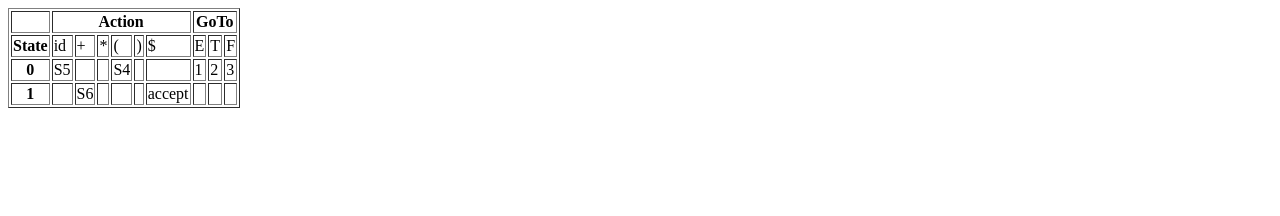
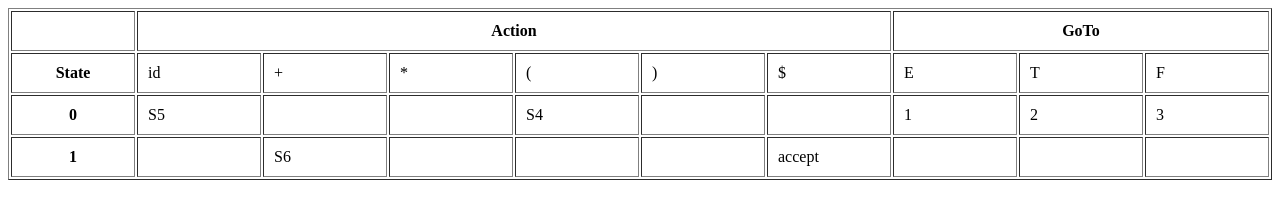
Before and after one commit to lukelego/lukelego.github.io, a website: page ShiftReduceParser/public_html/index.html in a window 1280 px wide. Drawn offline with Linux system fonts and the light colour scheme.

Commit message:
more table testing

```diff
--- a/ShiftReduceParser/public_html/index.html
+++ b/ShiftReduceParser/public_html/index.html
@@ -9,7 +9,17 @@ and open the template in the editor.
         <title>Shift Rduce Parser</title>
         <meta charset="UTF-8">
         <meta name="viewport" content="width=device-width, initial-scale=1.0">
+        <style>
+            table {
+                table-layout: fixed;
+                width:100%;
+            }
+            td, th {
+                padding: 10px;
+            }
+        </style>
     </head>
+
     <body>
         <div>
             <table id = "Parse-table" border = "1">
```
